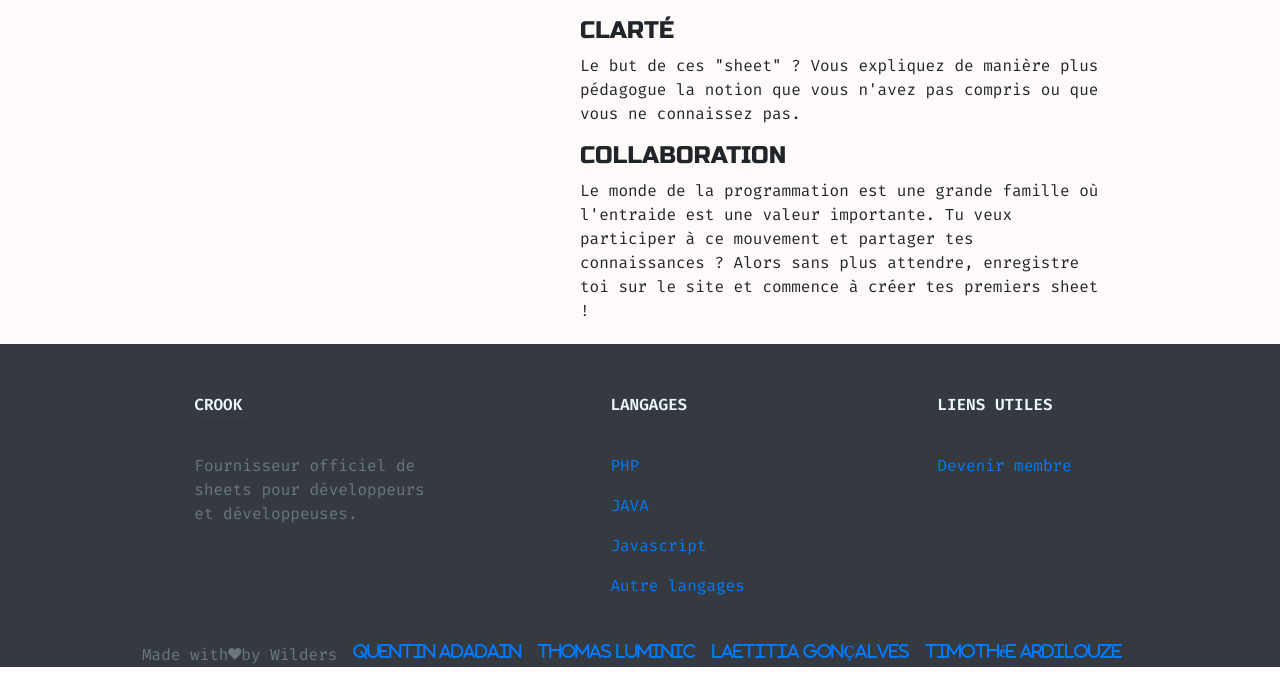
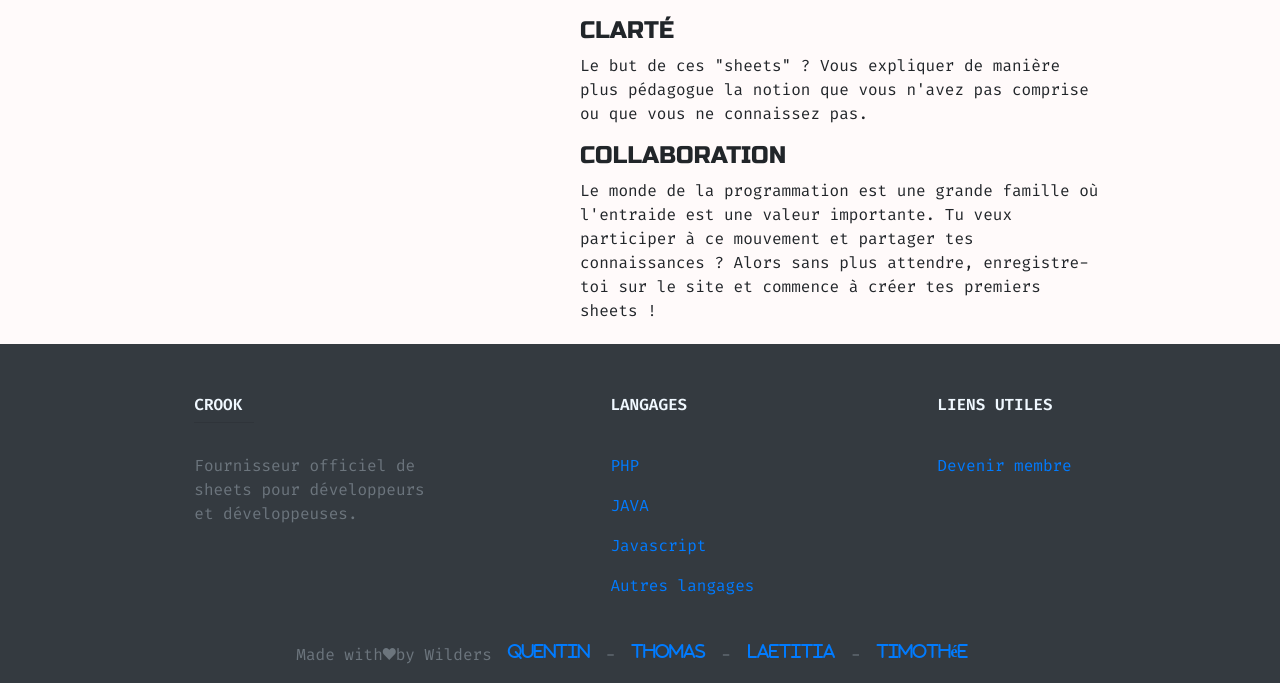
Before and after one commit to Qadadain/Crook.fr, a PHP site: template src/View/Home/about.html.twig in a window 1280 px wide. Shown: the part 529-1212 px from the top of the page. Run offline with PHP 8.4, Linux system fonts and the light colour scheme; the template is opened without the code that fills it, so the values that code supplies are empty; some libraries are stand-ins or nearby versions.

Commit message:
fix grammar problems and other fix

```diff
--- a/src/View/Home/about.html.twig
+++ b/src/View/Home/about.html.twig
@@ -8,7 +8,7 @@
             <div class="col-lg-6 content order-lg-1 order-2">
                 <h2 class="title">À propos </h2>
                 <p>
-                    La Crook team n'a qu'un seul but : vous aidez à devenir de meilleurs programmeurs et programmeuses en vous apportant des antisèches clair et concis.
+                    La Crook team n'a qu'un seul but : Vous aider à devenir de meilleurs programmeurs et programmeuses en vous apportant des antisèches claires et concises.
 
 
                 </p>
@@ -20,18 +20,18 @@
 
                 <div class="icon-box wow fadeInUp" >
                     <h4 class="title">Efficacité </h4>
-                    <p class="description">Nous avons pensé un site plus efficace que Wikipédia. Impossible ? Et bien pourtant, nous l'avons fait. Fini les explications à rallonge qui finissent par vous perdre.
+                    <p class="description">Nous avons pensé un site plus efficace que Wikipédia. Impossible ? Et bien pourtant, nous l'avons fait. Finis les explications à rallonge qui finissent par vous perdre.
                         Découvrez maintenant nos antisèches ou bien "sheet" de leurs petits noms.</p>
                 </div>
 
                 <div class="icon-box wow fadeInUp">
                     <h4 class="title">Clarté</h4>
-                    <p class="description">Le but de ces "sheet" ? Vous expliquez de manière plus pédagogue la notion que vous n'avez pas compris ou que vous ne connaissez pas.</p>
+                    <p class="description">Le but de ces "sheets" ? Vous expliquer de manière plus pédagogue la notion que vous n'avez pas comprise ou que vous ne connaissez pas.</p>
                 </div>
 
                 <div class="icon-box wow fadeInUp">
                     <h4 class="title">Collaboration</h4>
-                    <p class="description">Le monde de la programmation est une grande famille où l'entraide est une valeur importante. Tu veux participer à ce mouvement et partager tes connaissances ? Alors sans plus attendre, enregistre toi sur le site et commence à créer tes premiers sheet !</p>
+                    <p class="description">Le monde de la programmation est une grande famille où l'entraide est une valeur importante. Tu veux participer à ce mouvement et partager tes connaissances ? Alors sans plus attendre, enregistre-toi sur le site et commence à créer tes premiers sheets !</p>
                 </div>
 
     </div>
--- a/src/View/Home/index.html.twig
+++ b/src/View/Home/index.html.twig
@@ -1,5 +1,5 @@
 {% extends 'layout.html.twig' %}
-{% block title %}Acceuil{% endblock %}
+{% block title %}Accueil{% endblock %}
 {% block content %}
 <div class="container-fluid">
     <div class="row">
--- a/src/View/layout.html.twig
+++ b/src/View/layout.html.twig
@@ -6,7 +6,7 @@
     <meta name="viewport" content="width=device-width, initial-scale=1">
     <meta name="author" content="Quentin Adadain, Timothée Ardilouze, Laetitia Gonçalves, Thomas Luminic">
     <meta name="description"
-          content="Crook - vous aidez à devenir de meilleurs programmeurs et programmeuses en vous apportant des antisèches clair et concis">
+          content="Crook - Vous aider à devenir de meilleurs programmeurs et programmeuses en vous apportant des antisèches claires et concises.">
     <meta property="og:title" content="Crook">
     <meta property="og:description"
           content="Crook - Vous aidez à devenir de meilleurs programmeurs et programmeuses en vous apportant des antisèches clair et concis">
@@ -94,7 +94,7 @@
 
         <form action="/home/search/" class="form-inline menu my-2 my-lg-0">
             <input name="search" class="form-control mr-sm-2" type="search" placeholder="Recherche" aria-label="Search">
-            <button type="submit" class="btn btn-dark">Recherche</button>
+            <button type="submit" class="btn btn-dark">Rechercher</button>
 
         </form>
     </div>
@@ -133,16 +133,16 @@
         <h6 class="text-uppercase font-weight-bold">Langages</h6>
         <hr class="deep-purple accent-2 mb-4 mt-0 d-inline-block mx-auto">
         <p>
-          <a href="/language/sheets/2">PHP</a>
+          <a href="/language/sheets/11">PHP</a>
         </p>
         <p>
-          <a href="/language/sheets/3">JAVA</a>
+          <a href="/language/sheets/4">JAVA</a>
         </p>
         <p>
-          <a href="/language/sheets/1">Javascript</a>
+          <a href="/language/sheets/13">Javascript</a>
         </p>
         <p>
-          <a href="/Language/list">Autre langages</a>
+          <a href="/Language/list">Autres langages</a>
         </p>
 
       </div>
@@ -173,13 +173,16 @@
                   href="//code.ionicframework.com/ionicons/2.0.1/css/ionicons.min.css"/>
             <div class="linkedin">
 Made with <i class="icon ion-heart"></i> by Wilders
-            <a class="fas mr-3 margin-footer" href="https://www.linkedin.com/in/quentinadadain/" target="_blank"> Quentin ADADAIN</a>
+            <a class="fas mr-3 margin-footer" href="https://www.linkedin.com/in/quentinadadain/" target="_blank"> Quentin</a>
+                <p>-</p>
 
-            <a class="fas mr-3" href="https://www.linkedin.com/in/thomasluminic/" target="_blank">Thomas LUMINIC</a>
+            <a class="fas mr-3 margin-footer" href="https://www.linkedin.com/in/thomasluminic/" target="_blank">Thomas</a>
+                <p>-</p>
 
-            <a class="fas mr-3" href="https://www.linkedin.com/in/laetitiagon%C3%A7alves/" target="_blank">Laetitia GONÇALVES</a>
+            <a class="fas mr-3 margin-footer" href="https://www.linkedin.com/in/laetitiagon%C3%A7alves/" target="_blank">Laetitia</a>
+                <p>-</p>
 
-            <a class="fas mr-3" href="https://www.linkedin.com/in/timoth%C3%A9e-ardilouze-144471180/" target="_blank">Timothée ARDILOUZE</a>
+            <a class="fas mr-3 margin-footer" href="https://www.linkedin.com/in/timoth%C3%A9e-ardilouze-144471180/" target="_blank">Timothée</a>
           </div>
         </span>
     </div>
```
Also changed, not shown: 1 other file.
